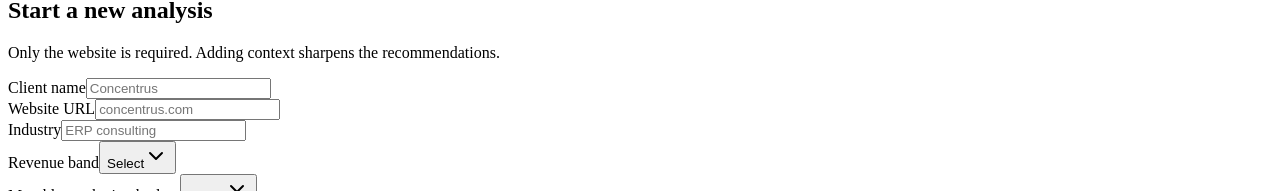
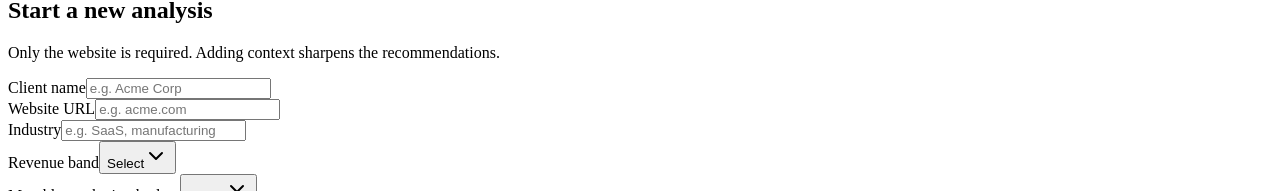
Before and after one commit to Chumpdaddysmack/brex-atlas, a React (Vite) app in the folder client/: page /#/ in a window 1280 px wide. Shown: the part 1602-1793 px from the top of the page. Built offline with nearby package versions, Linux system fonts and the light colour scheme; a web font is replaced by a local one.

Commit message:
Update home.tsx

```diff
--- a/client/src/pages/home.tsx
+++ b/client/src/pages/home.tsx
@@ -157,7 +157,7 @@
             Only the website is required. Adding context sharpens the recommendations.
           </p>
           <Form {...form}>
-            <form onSubmit={form.handleSubmit(onSubmit)} className="space-y-5">
+            <form onSubmit={form.handleSubmit(onSubmit)} className="space-y-5" autoComplete="off">
               <div className="grid sm:grid-cols-2 gap-4">
                 <FormField
                   control={form.control}
@@ -167,7 +167,8 @@
                       <FormLabel>Client name</FormLabel>
                       <FormControl>
                         <Input
-                          placeholder="Concentrus"
+                          placeholder="e.g. Acme Corp"
+                          autoComplete="off"
                           data-testid="input-client-name"
                           {...field}
                         />
@@ -184,7 +185,8 @@
                       <FormLabel>Website URL</FormLabel>
                       <FormControl>
                         <Input
-                          placeholder="concentrus.com"
+                          placeholder="e.g. acme.com"
+                          autoComplete="off"
                           data-testid="input-client-url"
                           {...field}
                         />
@@ -204,7 +206,8 @@
                       <FormLabel>Industry</FormLabel>
                       <FormControl>
                         <Input
-                          placeholder="ERP consulting"
+                          placeholder="e.g. SaaS, manufacturing"
+                          autoComplete="off"
                           data-testid="input-industry"
                           {...field}
                         />
```
